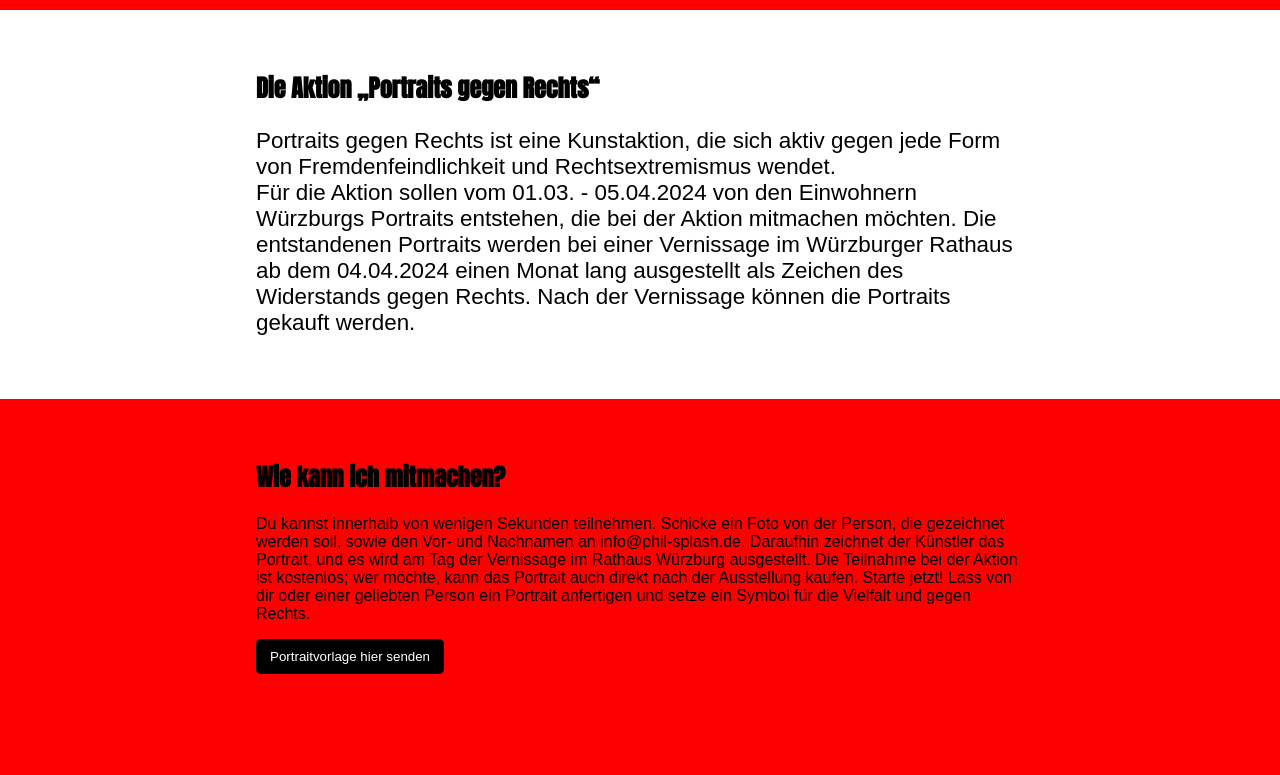
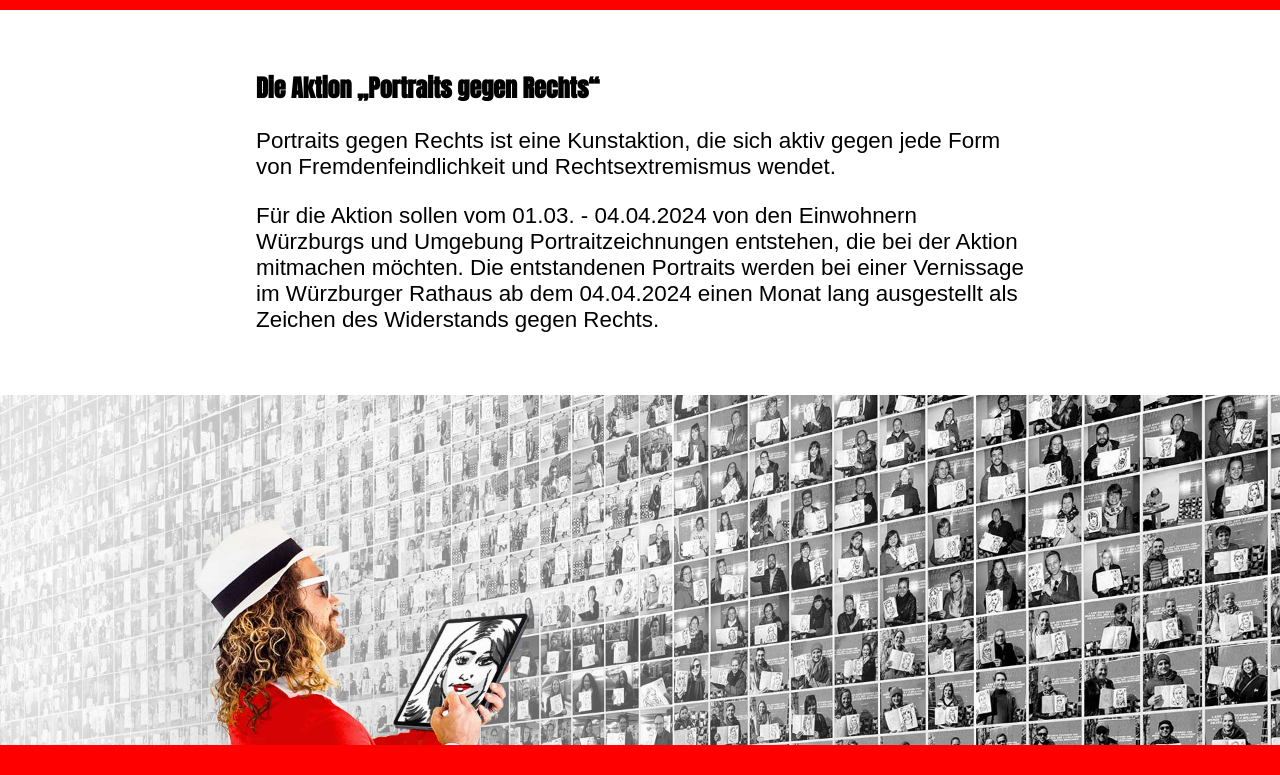
Before and after one commit to Phil-star1984/portraits_gegen_rechts, a React (Vite) app: page / in a window 1280 px wide. Shown: the part 680-1455 px from the top of the page. Built offline with nearby package versions, Linux system fonts and the light colour scheme.

Commit message:
Fix grid layout

```diff
--- a/src/App.jsx
+++ b/src/App.jsx
@@ -58,14 +58,19 @@ function App() {
         <h2>Die Aktion „Portraits gegen Rechts“</h2>
         <p>
           Portraits gegen Rechts ist eine Kunstaktion, die sich aktiv gegen jede
-          Form von Fremdenfeindlichkeit und Rechtsextremismus wendet. <br />
-          Für die Aktion sollen vom 01.03. - 05.04.2024 von den Einwohnern
-          Würzburgs Portraits entstehen, die bei der Aktion mitmachen möchten.
-          Die entstandenen Portraits werden bei einer Vernissage im Würzburger
-          Rathaus ab dem 04.04.2024 einen Monat lang ausgestellt als Zeichen des
-          Widerstands gegen Rechts. Nach der Vernissage können die Portraits
-          gekauft werden.
+          Form von Fremdenfeindlichkeit und Rechtsextremismus wendet.
         </p>
+        <p>
+          Für die Aktion sollen vom 01.03. - 04.04.2024 von den Einwohnern
+          Würzburgs und Umgebung Portraitzeichnungen entstehen, die bei der
+          Aktion mitmachen möchten. Die entstandenen Portraits werden bei einer
+          Vernissage im Würzburger Rathaus ab dem 04.04.2024 einen Monat lang
+          ausgestellt als Zeichen des Widerstands gegen Rechts.
+        </p>
+      </section>
+
+      <section id="sketching-visual">
+        <div id="sketching-container">{/* <h1>PHIL SKETCHING</h1> */}</div>
       </section>
 
       <section id="mitmachen">
@@ -102,18 +107,46 @@ function App() {
           Ausstellung ist ab dem 04.04.24 bis zum 29.04.24 zu den regulären
           Öffnungszeiten des Rathauses zu besuchen (Mo-Fr zwischen 9-17 Uhr).
         </p>
+        <div id="timings">
+          <h2>Timings</h2>
+          <h2>Zeichenaktion (online) | 01.03. - 31.04.2024</h2>
+          <h2>Vernissage Foyer Rathaus Würzburg | 04.04.2024 </h2>
+          <h2>Permanente Ausstellung | 04.04. - 29.04.2024</h2>
+        </div>
       </section>
       <section id="kuenstler">
         <h2>Der Künstler</h2>
         <p>
-          Phil Splash ist Web Developer, Art Director und Künstler. 2015 bekam
-          er von der Presse den Titel „Der Millionen Maler“. Seit er 2010 damit
-          begonnen hat, Portraits von Menschen in der U-Bahn zu zeichnen, ist es
-          sein Lebensziel, 1 Million Menschen zu portraitieren. Er hat bereits
-          über 300.000 Portraits gezeichnet und Aktionen für Weltmarken wie
-          Calvin Klein, Lavazza und MacCosmetics gestaltet. Über seine Aktionen
-          wurde landesweit in der Presse berichtet (RTL, ZDF, Süddeutsche
+          Phil Splash ist Web Developer, Senior Art Director und Künstler. 2015
+          hat er von der Presse den Titel „Der Millionen Maler“ erhalten. Seit
+          er 2010 damit begonnen hat, Portraits von Menschen in der U-Bahn zu
+          zeichnen, ist es sein Lebensziel, 1 Million Menschen zu portraitieren.
+          Er hat bereits über 300.000 Portraits gezeichnet und Aktionen für
+          Weltmarken wie Calvin Klein, Lavazza und MacCosmetics gestaltet. Über
+          seine Aktionen wurde landesweit berichtet (RTL, ZDF, Süddeutsche
           Zeitung, BILD).
+        </p>
+        <p>
+          Link zur Künstler Website:{" "}
+          <a href="http://www.phil-splash.de/" target="_blank">
+            Phil-Splash.de
+          </a>
+        </p>
+        <p>
+          Link zur Marketing Website des Künstlers:{" "}
+          <a href="http://www.phil-splash.de/" target="_blank">
+            Millionpainter.de
+          </a>
+        </p>
+
+        <p>
+          Link zum YouTube Channel des Künstlers:{" "}
+          <a
+            href="https://www.youtube.com/@Theartistphil/videos"
+            target="_blank"
+          >
+            YouTube Millionpainter
+          </a>
         </p>
       </section>
       <section id="impressionen">
@@ -124,46 +157,57 @@ function App() {
           <figure className="gallery__item gallery__item--1">
             <img
               src="https://res.cloudinary.com/hzwebux5t/image/upload/v1573164242/uvncyxayeu1fyek7btfy.jpg"
-              class="gallery__img"
+              className="gallery__img"
               alt="Image 1"
             />
           </figure>
           <figure className="gallery__item gallery__item--2">
             <img
               src="https://www.wuerzburgerleben.de/wp-content/uploads/sites/10/2020/01/Phil-Splash_Zeichnung_Bar.jpg"
-              class="gallery__img"
+              className="gallery__img"
               alt="Image 2"
             />
           </figure>
           <figure className="gallery__item gallery__item--3">
             <img
               src="https://res.cloudinary.com/hzwebux5t/image/upload/c_fill,dpr_2.0,f_auto,g_auto,h_360,w_500/v1635189404/fgejp6iayeqfhlsi7mu0.jpg"
-              class="gallery__img"
+              className="gallery__img"
               alt="Image 3"
             />
           </figure>
           <figure className="gallery__item gallery__item--4">
             <img
               src="https://www.wuerzburgerleben.de/wp-content/uploads/sites/10/2020/01/Collage_Phil-Splash.jpg"
-              class="gallery__img"
+              className="gallery__img"
               alt="Image 4"
             />
           </figure>
           <figure className="gallery__item gallery__item--5">
             <img
               src="https://www.wuerzburgerleben.de/wp-content/uploads/sites/10/2020/01/TheMillionPainter_Stachuspassagen_Muenchen.jpg"
-              class="gallery__img"
+              className="gallery__img"
               alt="Image 5"
             />
           </figure>
           <figure className="gallery__item gallery__item--6">
             <img
               src="https://www.wuerzburgerleben.de/wp-content/uploads/sites/10/2020/01/Phil-Splash_Malen_U-Bahn_Muenchen.jpg"
-              class="gallery__img"
+              className="gallery__img"
               alt="Image 6"
             />
           </figure>
         </section>
+      </section>
+      <section id="hinweis">
+        <h2>Hinweis</h2>
+        <p>
+          Der Künstler behält sich das Recht vor ungeeignete Bilder und Bilder
+          die gegen den Sinn der Aktion verstoßen von der Portraitaktion
+          auszuschließen bzw. ohne Angabe von Gründen auszusortieren und die
+          Anzahl der Portraits auf ein geeignetes Maß für die Vernissage zu
+          reduzieren. Für unerlaubte oder unrechtmäßige Einsendungen von
+          Bildmaterial erfolgt keine Haftung von Seiten des Künstlers.
+        </p>
       </section>
       <section id="impressum">
         <h1>Impressum</h1>
--- a/src/index.css
+++ b/src/index.css
@@ -185,7 +185,21 @@ h2 {
 }
 
 #aktion p {
-font-size: 1.4rem;
+  font-size: 1.4rem;
+}
+
+#sketching-container {
+  height: 350px;
+  text-align: center;
+  display: flex;
+  justify-content: center;
+  align-items: center;
+  background-color: rgb(255, 0, 255);
+  background-image: url("/pgr_millionpainter_sketching.jpg"); /* The image used */
+  background-position: center; /* Adjust the horizontal position */
+  background-repeat: no-repeat;
+  background-size: cover;
+  padding: 0 20%;
 }
 
 #mitmachen {
@@ -234,12 +248,35 @@ font-size: 1.4rem;
   background-color: red;
 }
 
+#timings {
+  /* background-color: black; */
+  /* background-color: rgba(0, 0, 0, 0.4); */
+  margin-top: 35px;
+  margin-bottom: 20px;
+  color: white;
+  border: 2px solid white;
+  padding: 25px;
+  border-radius: 10px;
+}
+
+#timings h2 {
+  margin: 0;
+  font-weight: 800;
+  /* font-family: system-ui, -apple-system, BlinkMacSystemFont, 'Segoe UI', Roboto, Oxygen, Ubuntu, Cantarell, 'Open Sans', 'Helvetica Neue', sans-serif; */
+}
+
 #kuenstler {
   padding: 40px 20%;
 }
 
 #impressionen {
   background-color: red;
+}
+
+#hinweis {
+  padding: 40px 20%;
+  background-color: black;
+  color: white;
 }
 
 .impressionen-text {
@@ -250,16 +287,24 @@ font-size: 1.4rem;
 
 .gallery {
   display: grid;
-  grid-template-columns: repeat(3, 1fr);
-  grid-template-rows: repeat(2, 20vw);
+  /* grid-template-columns: repeat(3, 1fr); */
+  grid-template-columns: repeat(auto-fit, minmax(300px, 1fr));
+  /* grid-template-columns: repeat(auto-fill, minmax(300px, 1fr)); */
+  /* grid-template-rows: repeat(2, 20vw); */
   grid-gap: 5px;
   padding-bottom: 40px;
 }
 
+/* .gallery__item--1 {
+  border: 2px solid rgb(0, 255, 208);
+  background-color: blue;
+  justify-content: stretch;
+} */
+
 .gallery__img {
   width: 100%;
   height: 100%;
-  /* object-fit: cover; */
+  object-fit: cover;
 }
 
 /* section {
```
Also changed, not shown: public/pgr_millionpainter_sketching.jpg (added).
